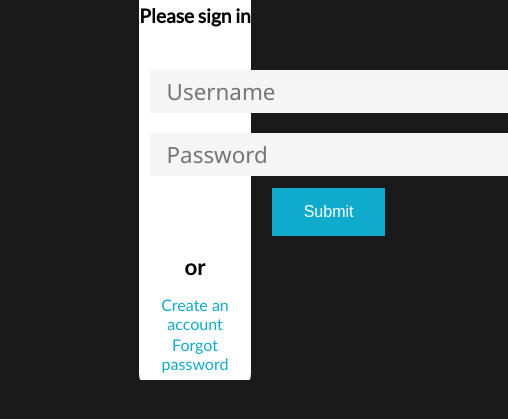
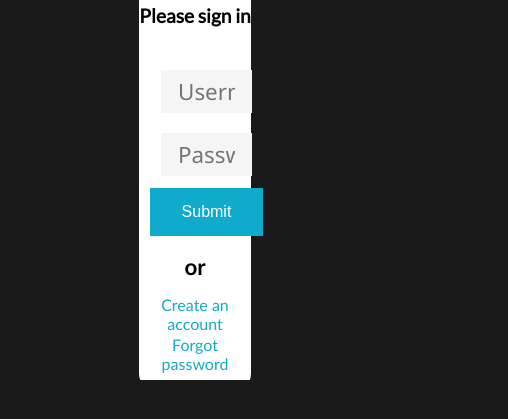
Before and after one commit to rrajra/AbeProject, a plain HTML site: page signin.html in a window 390 px wide. Shown: the part 181-600 px from the top of the page, 508 px wide, since content can reach past the window. Drawn offline with Linux system fonts and the light colour scheme.

Commit message:
Sign-in more responsive.

```diff
--- a/css/signin.css
+++ b/css/signin.css
@@ -94,11 +94,15 @@ button:hover
     background-image: url();
     background-position: right;
     background-repeat: no-repeat;
+    box-sizing: border-box;
+    width: 100%;
 }
 #passwordInput {
     background-image: url();
     background-position: right;
     background-repeat: no-repeat;
+    box-sizing: border-box;
+    width: 100%;
 }
 #OR
 {
```
